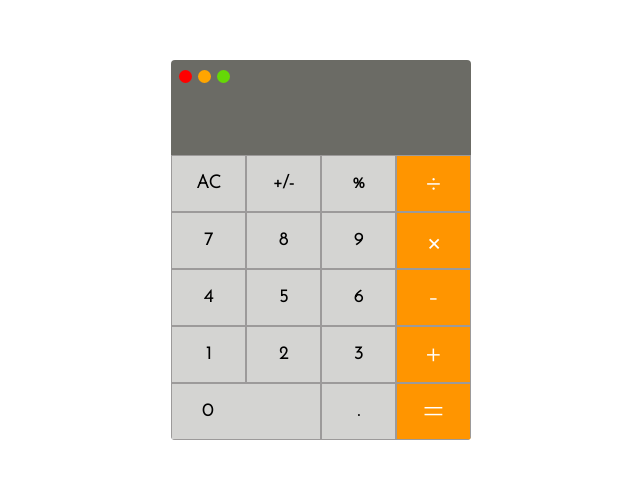
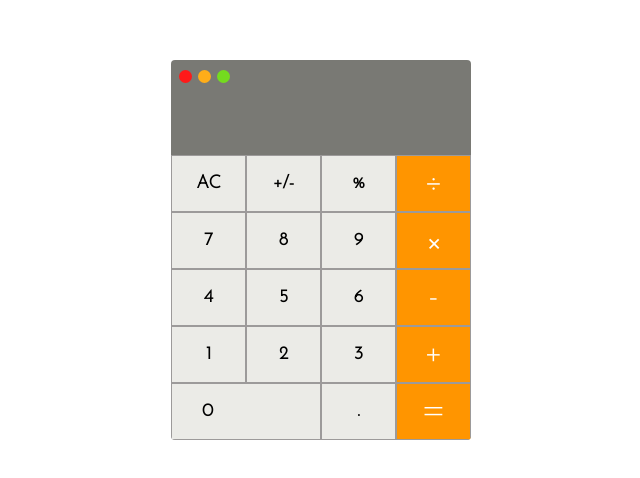
Before and after one commit to nwekeKent/Reactjs-Calculator, a React (Create React App) app: page / in a window 1280 px wide. Shown: the part 150-628 px from the top of the page, without its empty margins (319-959 px from the left). Built offline with nearby package versions, Linux system fonts and the light colour scheme.

Commit message:
final commits

```diff
--- a/src/Components/CalcKeysComponent/CalculatorKeys.css
+++ b/src/Components/CalcKeysComponent/CalculatorKeys.css
@@ -28,7 +28,7 @@
     border: 1px solid rgb(156, 154, 154);
     font-size: 18px;
     font-family: 'josefin sans' , sans-serif;
-    background-color: #D4D4D2;
+    background-color: #ebebe7;
     cursor: pointer;
 }
 .calc-buttons button:hover{
--- a/src/Components/ResultComponent/Result.css
+++ b/src/Components/ResultComponent/Result.css
@@ -7,6 +7,7 @@
     flex-direction: column;
     position: relative;
     padding: 10px 8px;
+    opacity: 0.9;
 
 }
 
```
